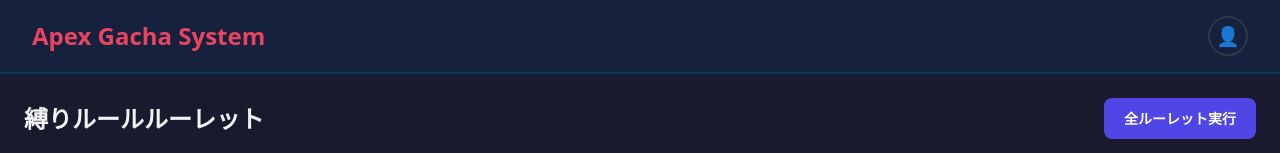
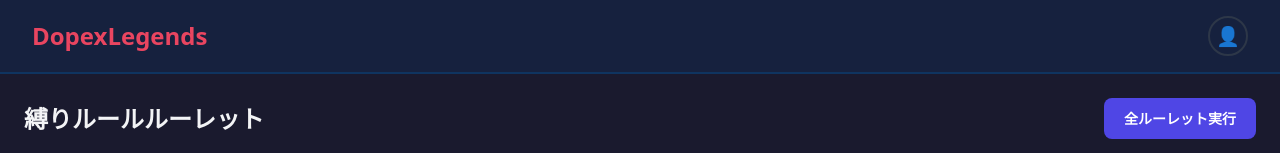
Before and after one commit to bechikun26-max/Dopexlegends, a React (Vite) app: page / in a window 1280 px wide. Shown: the top 153 px of the page. Built offline with nearby package versions, Linux system fonts and the light colour scheme.

Commit message:
rename: site name to DopexLegends

```diff
--- a/index.html
+++ b/index.html
@@ -4,7 +4,7 @@
     <meta charset="UTF-8" />
     <link rel="icon" type="image/png" href="/gold.png" />
     <meta name="viewport" content="width=device-width, initial-scale=1.0" />
-    <title>Apex Gacha System</title>
+    <title>DopexLegends - ドーペックスレジェンズ</title>
   </head>
   <body>
     <div id="root"></div>
--- a/src/App.tsx
+++ b/src/App.tsx
@@ -23,7 +23,7 @@
   return (
     <div className={styles.app}>
       <header className={styles.header}>
-        <h1 className={styles.title}>Apex Gacha System</h1>
+        <h1 className={styles.title}>DopexLegends</h1>
         <button
           type="button"
           className={styles.profileButton}
@@ -90,7 +90,7 @@
   return (
     <div className={styles.app}>
       <header className={styles.header}>
-        <h1 className={styles.title}>Apex Gacha System — BO</h1>
+        <h1 className={styles.title}>DopexLegends — BO</h1>
       </header>
       <main className={styles.content}>
         {isAuthenticated ? <AdminPanel /> : <AdminLogin onAuthenticated={handleAuth} />}
```
